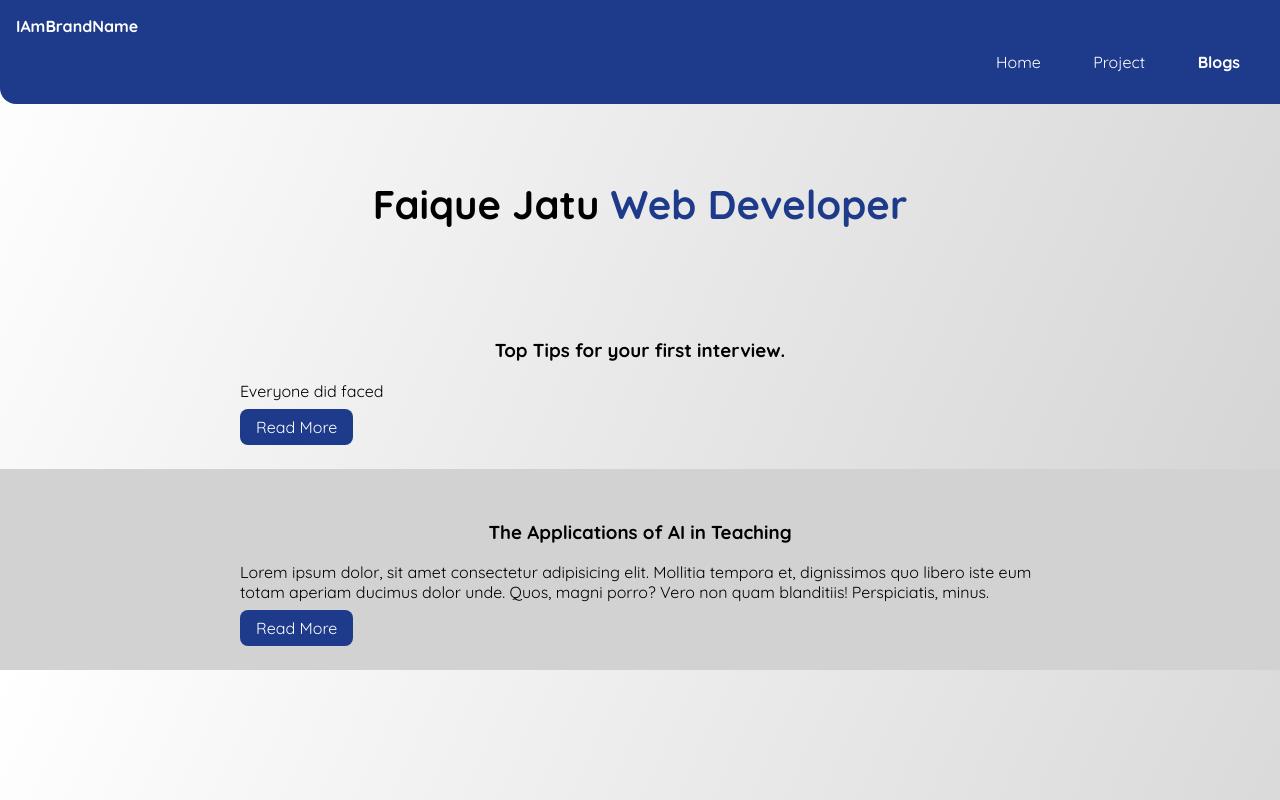
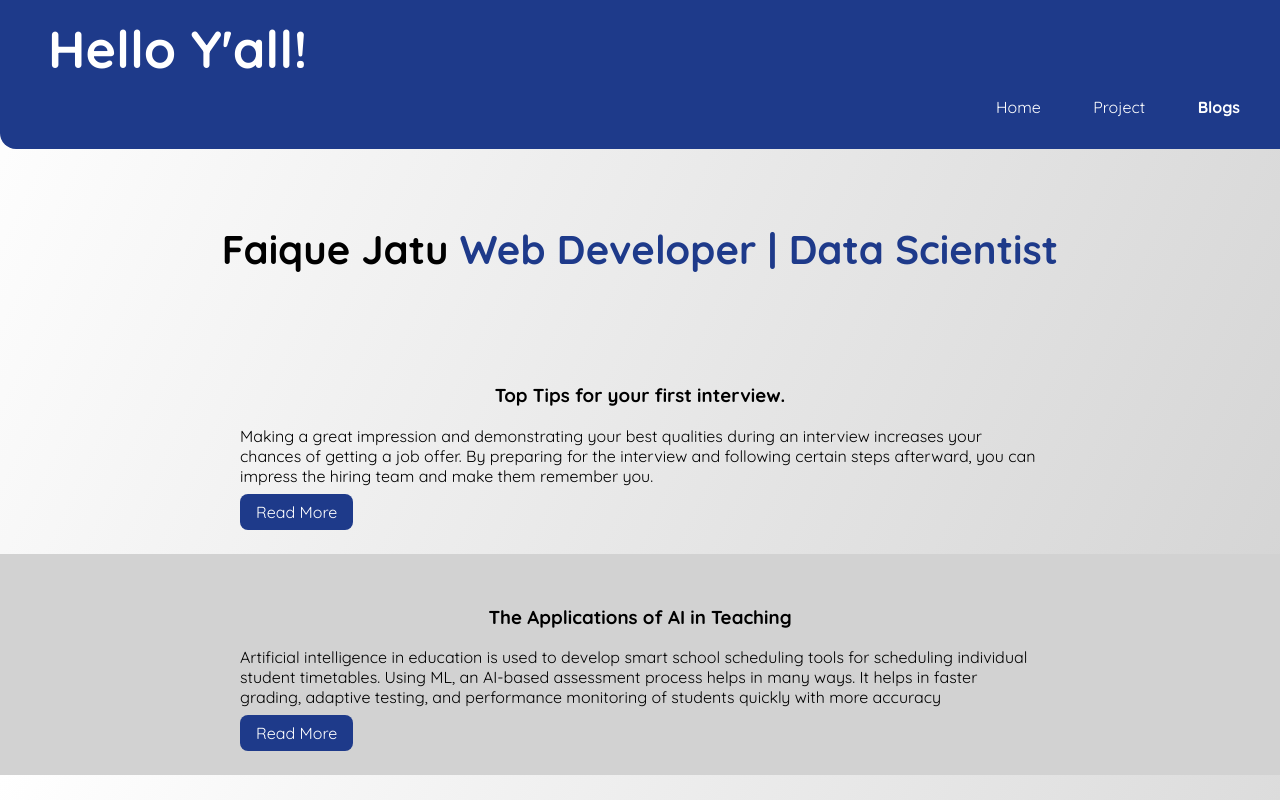
Before and after one commit to JatuFaique/neogcamp-lesson3, a plain HTML site: page blogs.html in a window 1280 px wide. Drawn offline with Linux system fonts and the light colour scheme.

Commit message:
fix: blog summary done

```diff
--- a/blogs.html
+++ b/blogs.html
@@ -11,7 +11,7 @@
 <body>
     <nav class="nav container">
         <div class="nav-brand">
-            IAmBrandName
+            Hello Y'all!
         </div>
         <ul class="list-non-bullet nav-pills">
             <li class="list-item-inline">
@@ -26,13 +26,13 @@
         </ul>
     </nav>
     <header class="hero">
-        <h1 class="hero-heading"> Faique Jatu <span style="color: var(--primary-color);">Web Developer</span></h1>
+        <h1 class="hero-heading"> Faique Jatu <span style="color: var(--primary-color);">Web Developer | Data Scientist</span></h1>
     </header>
 
     <section class="section">
         <div class="container container-center">
             <h3>Top Tips for your first interview. </h3>
-            <p>Everyone did faced </p>
+            <p>Making a great impression and demonstrating your best qualities during an interview increases your chances of getting a job offer. By preparing for the interview and following certain steps afterward, you can impress the hiring team and make them remember you. </p>
             <a class='link primary-link' href="/blogTipsForJob.html">Read More</a>
         </div>
 
@@ -40,7 +40,7 @@
     <section class="section ow">
         <div class="container container-center">
             <h3> The Applications of AI in Teaching </h3>
-            <p>Lorem ipsum dolor, sit amet consectetur adipisicing elit. Mollitia tempora et, dignissimos quo libero iste eum totam aperiam ducimus dolor unde. Quos, magni porro? Vero non quam blanditiis! Perspiciatis, minus.</p>
+            <p>Artificial intelligence in education is used to develop smart school scheduling tools for scheduling individual student timetables. Using ML, an AI-based assessment process helps in many ways. It helps in faster grading, adaptive testing, and performance monitoring of students quickly with more accuracy</p>
             <a class='link primary-link' href="https://www.linkedin.com/pulse/applications-ai-teaching-faique-jatu/">Read More</a>
         </div>
 
--- a/styles.css
+++ b/styles.css
@@ -62,6 +62,8 @@ hr {
 
 .nav .nav-brand {
   font-weight: bold;
+  font-size: 52px;
+  padding-left: 2rem;
 }
 
 .nav .link {
```
Also changed, not shown: projects.html (+4 -0 lines).
